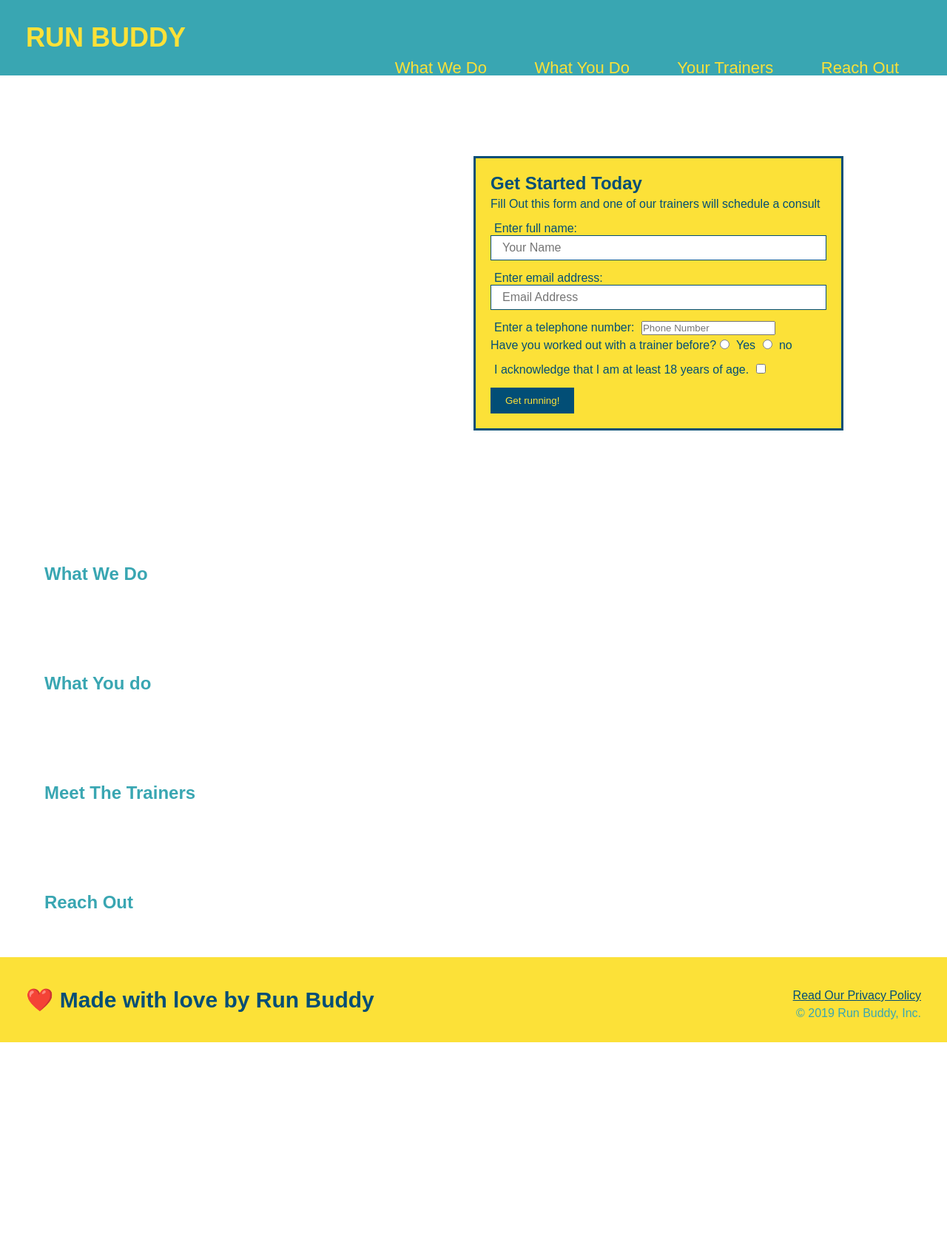
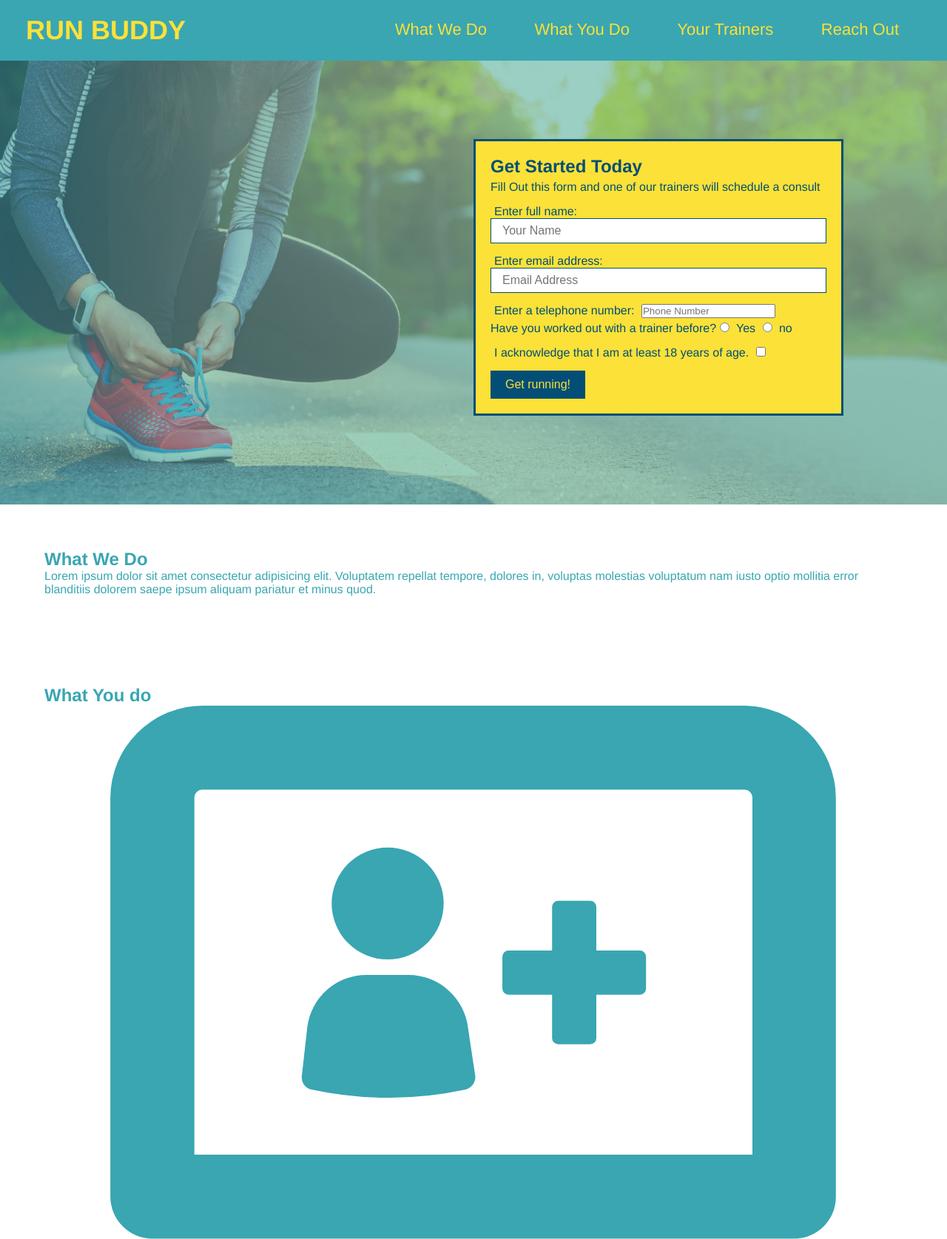
Before and after one commit to Glitterbones/run-buddy, a plain HTML site: page index.html in a window 1280 px wide. Shown: the top 1675 px of the page at 74% size. Before the commit the page ends 1409 px from the top, so only its background shows below. Drawn offline with Linux system fonts and the light colour scheme.

Commit message:
what you do icons

```diff
--- a/assets/css/style.css
+++ b/assets/css/style.css
@@ -1,47 +1,47 @@
-*{
+
+* {
     margin: 0;
     padding: 0;
     box-sizing: border-box;
   }
 
+  body {
+    /* more on this crazy alphanumerical value in a minute! */
+    color: #39a6b2;
+    font-family: Helvetica, Arial, sans-serif;
+  }
 
-
-body {
-  color: #39a6b2;
-  font-family: Arial, Helvetica, sans-serif;
-}
+  /* apply styles to <header> */
   header {
-    padding: 30px 35px;
+    padding: 20px 35px;
     background-color: #39a6b2;
   }
+
   header h1 {
-    font-weight: bold;
-    font-size: 36px;
-    color: #fce138;
-    margin:0;
-}
-header a {
-  text-decoration: none;
-  color:#fce138;
-}
-header nav {
-    float: right;
-    margin: 7px 0;
-}
-header nav ul li {
-    display:inline;
-}
-header nav ul li a {
-    margin: 0 30px;
-    font-weight: lighter;
-    font-size: 22px;
-}
-header h2 {
     font-weight: bold;
     font-size: 36px;
     color: #fce138;
     margin: 0;
     display: inline;
+  }
+  header a {
+    text-decoration: none;
+    color: #fce138;
+  }
+
+  header nav {
+    float: right;
+    margin: 7px 0;
+  }
+
+  header nav ul li {
+    display: inline;
+  }
+
+  header nav ul li a {
+    margin: 0 30px;
+    font-weight: lighter;
+    font-size: 22px;
   }
 
   footer {
@@ -56,25 +56,31 @@ footer h2 {
     font-size: 30px;
     margin: 0;
   }
-footer div{
+
+  footer div {
     float: right;
     line-height: 1.5;
     text-align: right;
   }
+
   footer a {
-    color: #024e76
+    color: #024e76;
   }
-section{
+
+  section {
     padding: 60px;
-    background-image: url("/assets/images/hero-bg.jpg");
   }
+
+  /* Hero Style Start */
   .hero {
-background-image: url("/assets/images/hero-bg.jpg");
+    background-image: url('../images/hero-bg.jpg');
     height: 600px;
     background-size: cover;
     background-position: center;
     position: relative;
   }
+  /* Hero Style End */
+
   .hero-form {
     border: 3px solid #024e76;
     background-color: #fce138;
@@ -85,14 +91,13 @@ position: relative;
     bottom: 120px;
     right: 140px;
   }
+
   .hero-form h3 {
     font-size: 24px;
     margin: 0;
   }
-
   .hero-form p {
     margin: 5px 0 15px 0;
-
   }
 
   .form-input {
@@ -100,17 +105,19 @@ position: relative;
     display: block;
     padding: 7px 15px;
     font-size: 16px;
-    color:#024e76;
+    color: #024e76;
     width: 100%;
     margin-bottom: 15px;
   }
+
   .hero-form label {
     margin: 0 5px;
   }
+
   .hero-form button {
     color: #fce138;
     background-color: #024e76;
-    border:none;
+    border: none;
     padding: 10px 20px;
-    font-size: 16 px;
+    font-size: 16px;
   }
--- a/index.html
+++ b/index.html
@@ -65,12 +65,43 @@
 
 
     <!--"what we do" section-->
-    <section>
+    <section id= "what-we-do">
 <h2> What We Do </h2>
+<p>
+  Lorem ipsum dolor sit amet consectetur adipisicing elit. Voluptatem repellat tempore, dolores in, voluptas molestias voluptatum nam iusto optio mollitia error blanditiis dolorem saepe ipsum aliquam pariatur et minus quod.
+</p>
 </section>
-<section>
+
+
+<section id ="#What-you-do">
 <h2> What You do</h2>
+
+<div>
+  <img src="./assets/images/step-1.svg" alt=""/>
+  <h3>Step 1: Fill Out the Form Above.</h3>
+  <P> You're already here, so why not?</P>
+</div>
+
+<div>
+  <img src="./assets/images/step-2.svg" alt="" />
+  <h3> Step 2: Consult with One of Out Trainers</h3>
+<P>Are you here to build muscle, lose weight, or just feel good? </P>
+</div>
+
+<div>
+  <img src="./assets/images/step-3.svg" alt="" />
+  <h3> Step 3: Get Running </h3>
+  <p> Hit the groud running (literally) once your trainer lays out your plan.</p>
+</div>
+
+<div>
+  <img src="./assets/images/step-4.svg" alt="" />
+  <h3> Step 4: See Results</h3>
+  <p> Bi-weekly checkins with your trainer will keep you focused</p>
+</div>
 </section>
+
+
 <section>
   <h2>Meet The Trainers</h2>
 </section>
```
Also changed, not shown: assets/images/hero-bg.jpg (added), assets/images/step-1.svg (added), assets/images/step-2.svg (added), assets/images/step-3.svg (added), assets/images/step-4.svg (added). Lines whose indentation alone changed are shown as unchanged.
